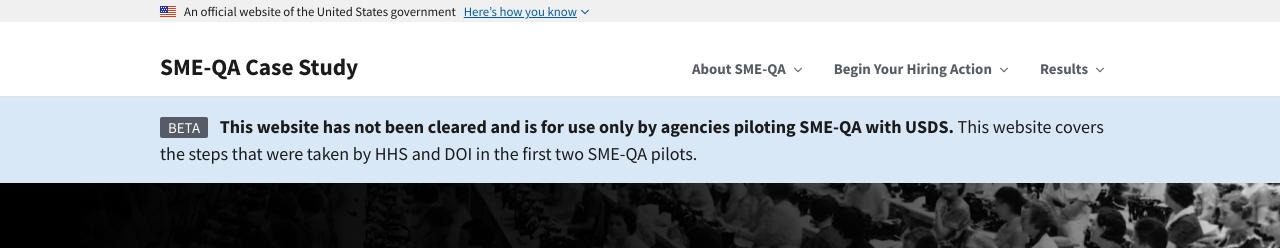
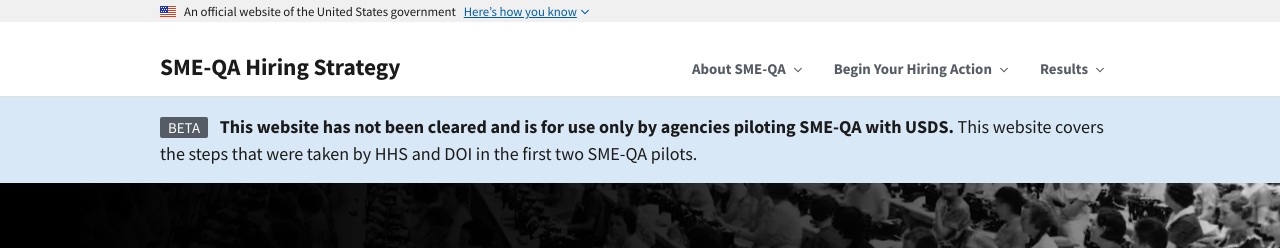
Before and after one commit to usds/SME-QA-Website, a Jekyll site: the page built from pages/home.html, in a window 1280 px wide. Shown: the top 248 px of the page. Built offline with Jekyll 4.4.1, drawn with Linux system fonts in a browser that asks for light colours.

Commit message:
Change website title

```diff
--- a/_includes/_header.html
+++ b/_includes/_header.html
@@ -5,7 +5,7 @@
       <div class="usa-logo" id="basic-mega-logo">
         <em class="usa-logo__text">
           <a href="{{ site.baseurl }}/" title="Home" aria-label="Home">
-            SME-QA Case Study
+            SME-QA Hiring Strategy
           </a>
         </em>
       </div>
```
